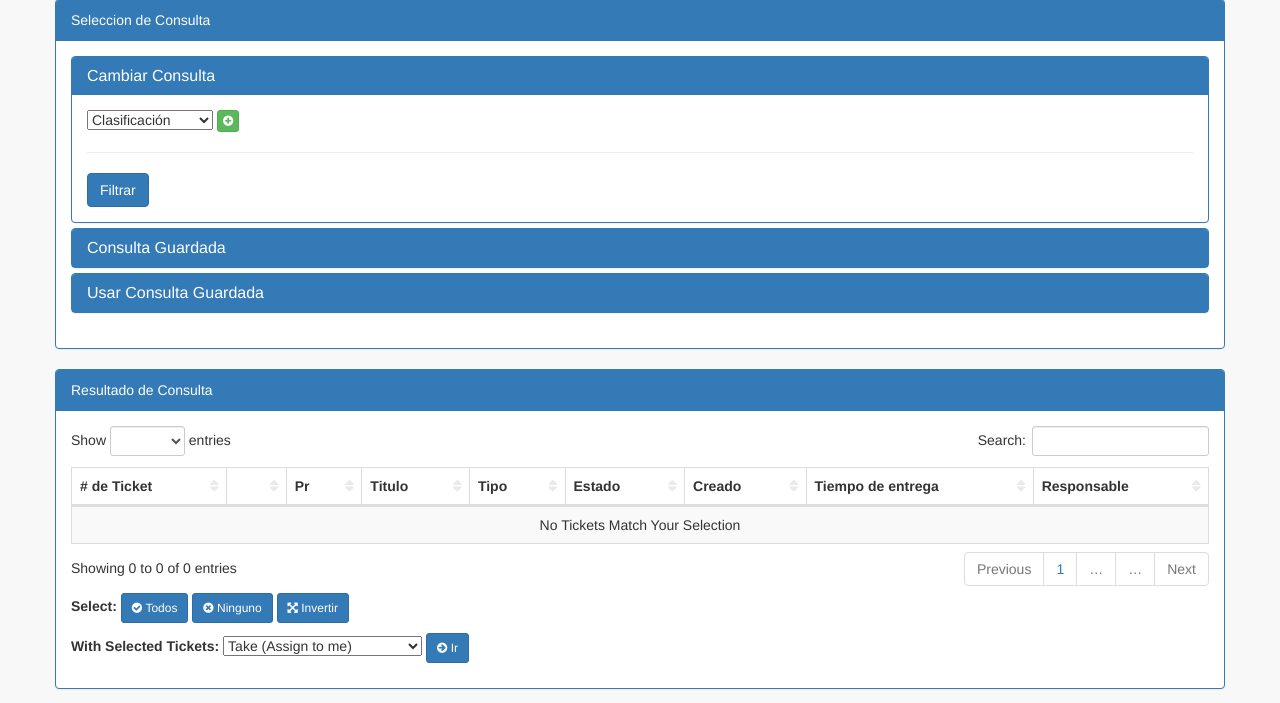
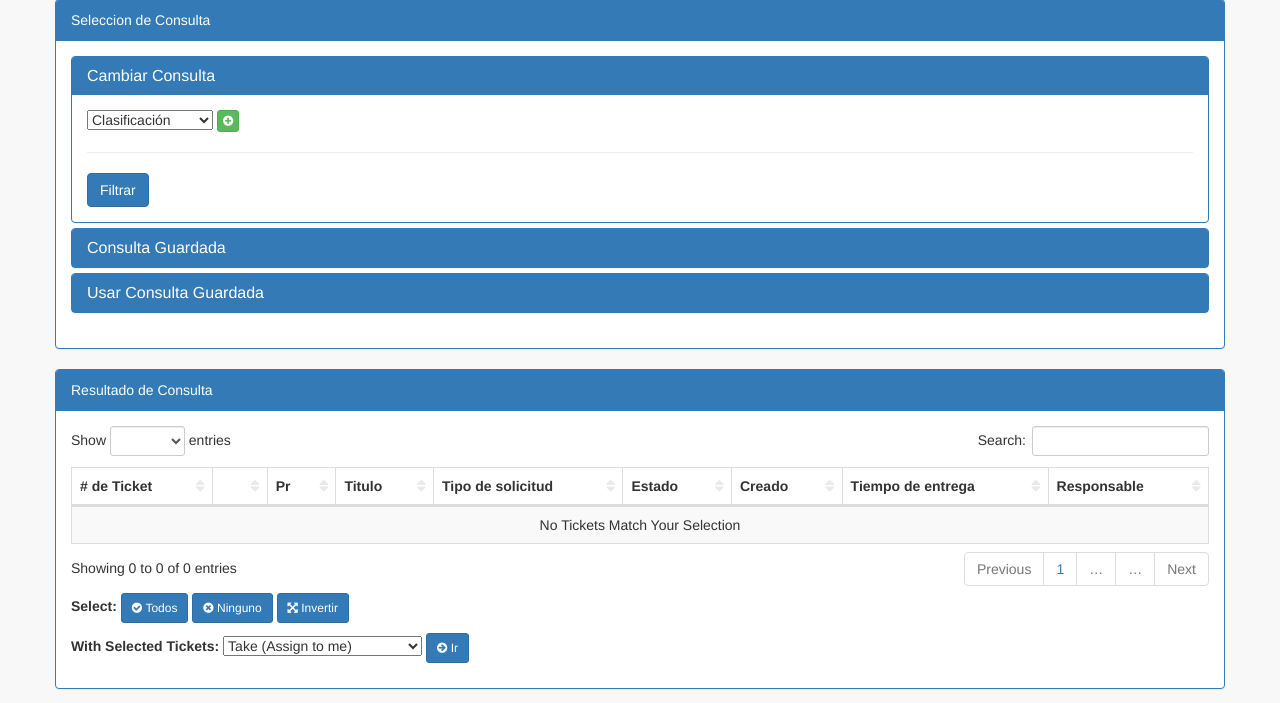
Before and after one commit to Jpvillegas/HDSENA, a Django app: template helpdesk/templates/helpdesk/ticket_list.html in a window 1280 px wide. Shown: the part 171-874 px from the top of the page. Run offline with Django 3.2, Linux system fonts and the light colour scheme; the template is opened without the code that fills it: values that come from a table or form of the project are taken from there, others are empty; data comes from the database, SQL or seed files in the repository; parts of the project's set-up code (start-up, migrations or seed data) failed here and were passed over; some libraries are stand-ins or nearby versions.

Commit message:
cambiosfinales3

```diff
--- a/helpdesk/templates/helpdesk/ticket_list.html
+++ b/helpdesk/templates/helpdesk/ticket_list.html
@@ -76,7 +76,7 @@ $(document).ready(function() {
                                                     {% trans "Creados" %}
                                                 </option>
                                                 <option value='title'{% ifequal query_params.sorting "title"%} selected='selected'{% endifequal %}>
-                                                    {% trans "Titulo" %}
+                                                    {% trans "Descripcion" %}
                                                 </option>
                                                 <option value='queue'{% ifequal query_params.sorting "queue"%} selected='selected'{% endifequal %}>
                                                     {% trans "Tipo de Solicitud" %}
@@ -220,7 +220,7 @@ $(document).ready(function() {
                                             <th>&nbsp;</th>
                                             <th>{% trans "Pr" %}</th>
                                             <th>{% trans "Titulo" %}</th>
-                                            <th>{% trans "Tipo" %}</th>
+                                            <th>{% trans "Tipo de solicitud" %}</th>
                                             <th>{% trans "Estado" %}</th>
                                             <th>{% trans "Creado" %}</th>
                                             <th>{% trans "Tiempo de entrega" %}</th>
```
